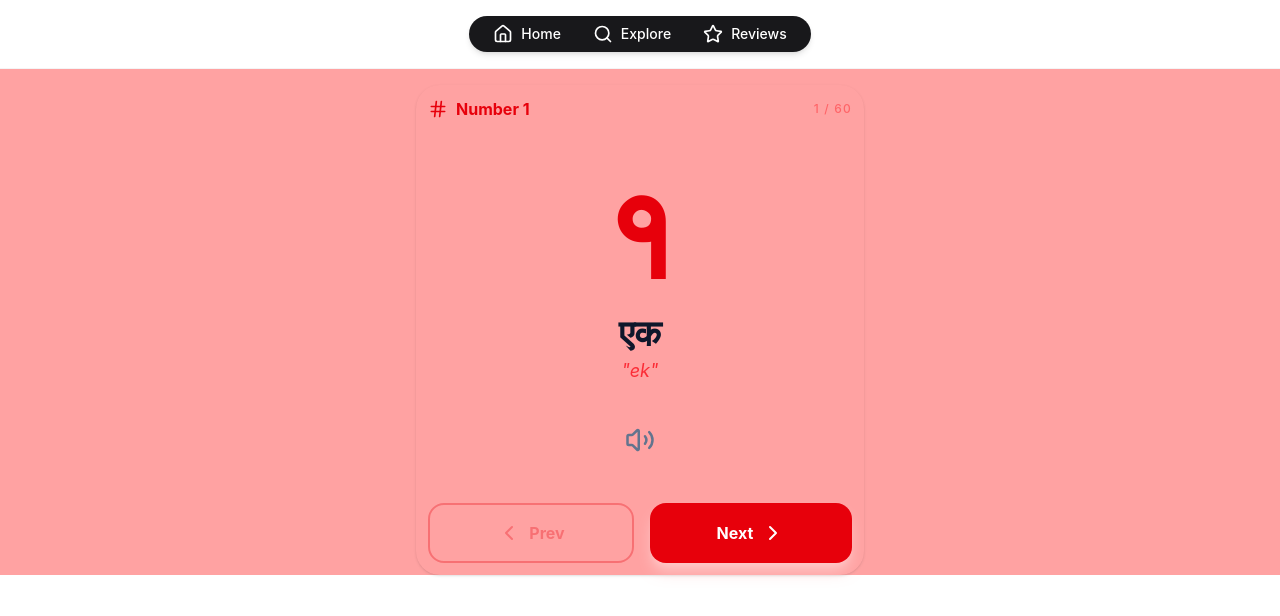
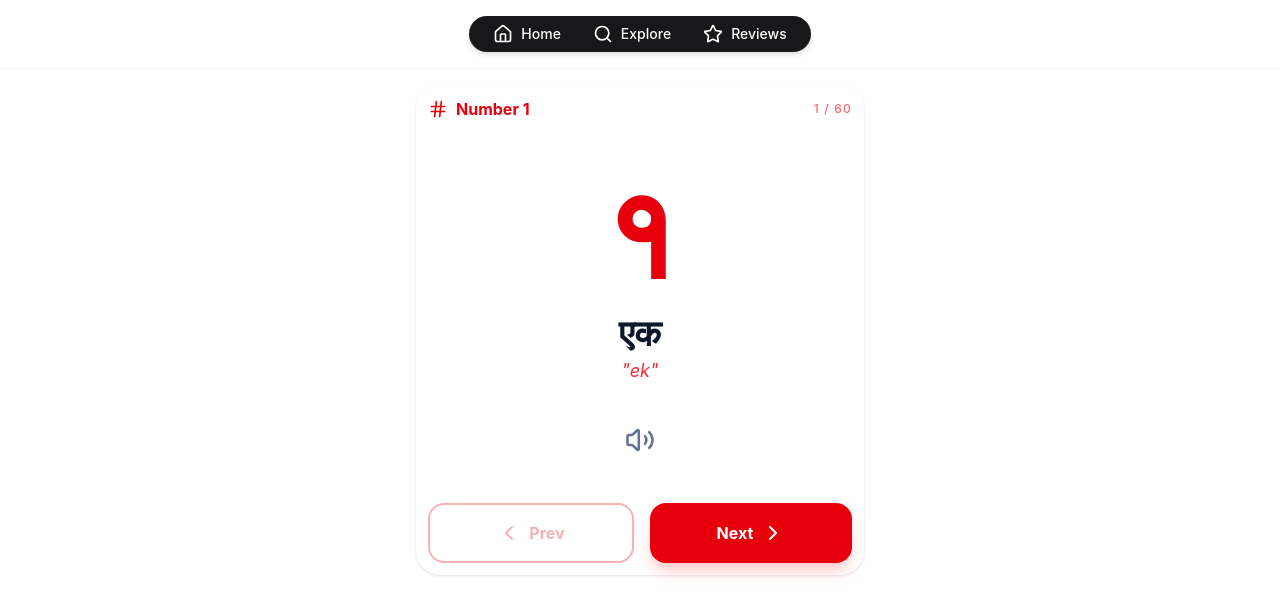
Before and after one commit to David-Rai/LearnAnka, a React (Vite) app: page / in a window 1280 px wide. Shown: the top 616 px of the page. Built offline with nearby package versions, Linux system fonts and the light colour scheme.

Commit message:
Fix:Overflowing content not showing

```diff
--- a/src/pages/Home.jsx
+++ b/src/pages/Home.jsx
@@ -43,7 +43,8 @@ const Home = () => {
 
   // Rendering JSX
   return (
-    <main className="h-full flex flex-col items-center bg-red-300 justify-center md:pt-4 text-slate-800">
+    <main className="h-full flex flex-col items-center bg-white justify-center md:pt-4 text-slate-800">
+
       <div className="max-w-md w-full border-none md:border-2 md:border-red-100 rounded-3xl p-3 md:shadow-sm">
         {/* Header / Progress */}
         <div className="flex justify-between items-center mb-2">
```
